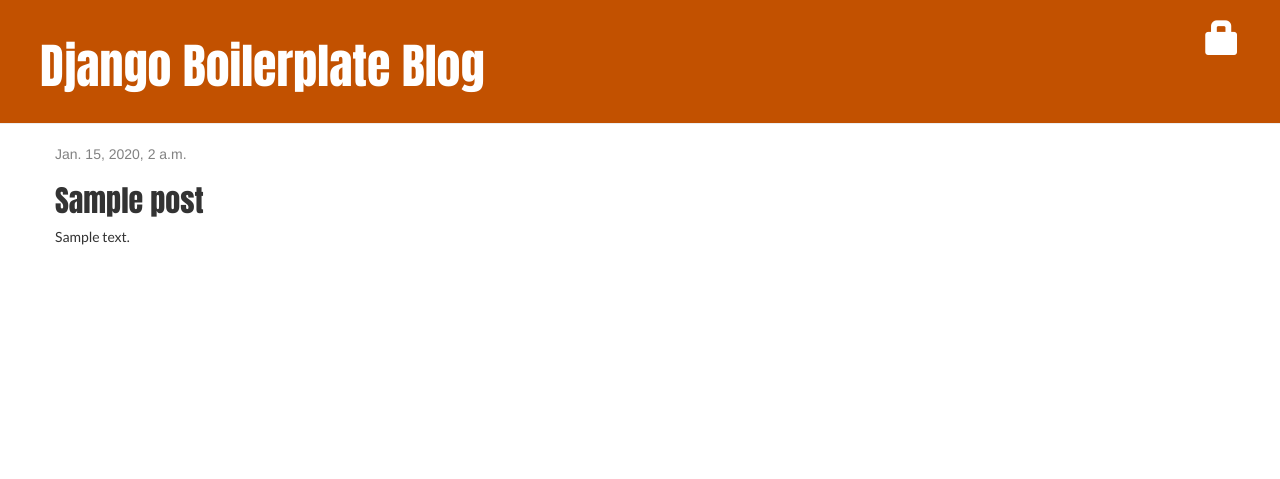
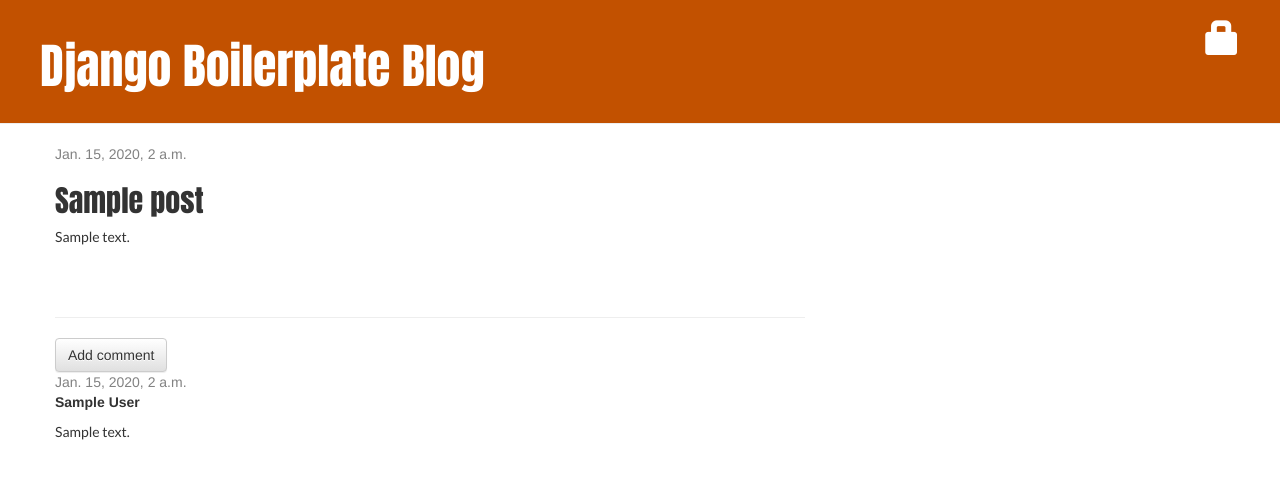
Before and after one commit to devo2ps/blog_example, a Django app: page /post/1/ in a window 1280 px wide. Shown: the top 479 px of the page. Run offline with Django 3.2, Linux system fonts and the light colour scheme; tables that the repository leaves empty hold one stand-in row (values such as "Sample post"); some libraries are stand-ins or nearby versions.

Commit message:
Completed comments functionality

```diff
--- a/blog_app/admin.py
+++ b/blog_app/admin.py
@@ -2,6 +2,8 @@ from django.contrib import admin
 
 # Register your models here.
 from django.contrib import admin
-from .models import Post
+from .models import Post, Comment
 
 admin.site.register(Post)
+
+admin.site.register(Comment)
--- a/blog_app/models.py
+++ b/blog_app/models.py
@@ -20,3 +20,22 @@ class Post(models.Model):
 
     def __str__(self):
         return self.title
+
+    def approved_comments(self):
+        return self.comments.filter(approved_comment=True)
+
+
+
+class Comment(models.Model):
+    post = models.ForeignKey('blog_app.Post', on_delete=models.CASCADE, related_name='comments')
+    author = models.CharField(max_length=200)
+    text = models.TextField()
+    created_date = models.DateTimeField(default=timezone.now)
+    approved_comment = models.BooleanField(default=False)
+
+    def approve(self):
+        self.approved_comment = True
+        self.save()
+
+    def __str__(self):
+        return self.text
--- a/blog_app/templates/blog_app/post_detail.html
+++ b/blog_app/templates/blog_app/post_detail.html
@@ -17,4 +17,25 @@
         <h2>{{ post.title }}</h2>
         <p>{{ post.text|linebreaksbr }}</p>
     </div>
+
+<hr>
+<a class="btn btn-default" href="{% url 'add_comment_to_post' pk=post.pk %}">Add comment</a>
+{% for comment in post.comments.all %}
+    {% if user.is_authenticated or comment.approved_comment %}
+    <div class="comment">
+        <div class="date">
+            {{ comment.created_date }}
+            {% if not comment.approved_comment %}
+                <a class="btn btn-default" href="{% url 'comment_remove' pk=comment.pk %}"><span class="glyphicon glyphicon-remove"></span></a>
+                <a class="btn btn-default" href="{% url 'comment_approve' pk=comment.pk %}"><span class="glyphicon glyphicon-ok"></span></a>
+            {% endif %}
+        </div>
+        <strong>{{ comment.author }}</strong>
+        <p>{{ comment.text|linebreaks }}</p>
+    </div>
+    {% endif %}
+{% empty %}
+    <p>No comments here yet :(</p>
+{% endfor %}
+
 {% endblock %}
--- a/blog_app/templates/blog_app/post_list.html
+++ b/blog_app/templates/blog_app/post_list.html
@@ -8,6 +8,8 @@
                     </div>
                     <h2><a href="{% url 'post_detail' pk=post.pk %}">{{ post.title }}</a></h2>
                     <p>{{ post.text|linebreaksbr }}</p>
+                    <a href="{% url 'post_detail' pk=post.pk %}">Comments: {{ post.approved_comments.count }}</a>
+
                 </div>
             {% endfor %}
 {% endblock %}
--- a/blog_app/urls.py
+++ b/blog_app/urls.py
@@ -9,7 +9,9 @@ urlpatterns = [
     path('drafts/', views.post_draft_list, name='post_draft_list'),
     path('post/<pk>/publish/', views.post_publish, name='post_publish'),
     path('post/<pk>/remove/', views.post_remove, name='post_remove'),
-
+    path('post/<int:pk>/comment/', views.add_comment_to_post, name='add_comment_to_post'),
+    path('comment/<int:pk>/approve/', views.comment_approve, name='comment_approve'),
+	path('comment/<int:pk>/remove/', views.comment_remove, name='comment_remove'),
 
 
 ]
--- a/blog_app/views.py
+++ b/blog_app/views.py
@@ -1,8 +1,10 @@
 from django.shortcuts import render, get_object_or_404, redirect
 from django.utils import timezone
-from .models import Post
-from .forms import PostForm
+from .models import Post, Comment
+from .forms import PostForm, CommentForm
 from django.contrib.auth.decorators import login_required
+
+
 
 def post_list(request):
 	posts_qs = Post.objects.filter(published_date__lte=timezone.now()).order_by('published_date')
@@ -57,3 +59,29 @@ def post_remove(request, pk):
     post = get_object_or_404(Post, pk=pk)
     post.delete()
     return redirect('post_list')
+
+@login_required
+def add_comment_to_post(request, pk):
+    post = get_object_or_404(Post, pk=pk)
+    if request.method == "POST":
+        form = CommentForm(request.POST)
+        if form.is_valid():
+            comment = form.save(commit=False)
+            comment.post = post
+            comment.save()
+            return redirect('post_detail', pk=post.pk)
+    else:
+        form = CommentForm()
+    return render(request, 'blog_app/add_comment_to_post.html', {'form': form})
+
+@login_required
+def comment_approve(request, pk):
+    comment = get_object_or_404(Comment, pk=pk)
+    comment.approve()
+    return redirect('post_detail', pk=comment.post.pk)
+
+@login_required
+def comment_remove(request, pk):
+    comment = get_object_or_404(Comment, pk=pk)
+    comment.delete()
+    return redirect('post_detail', pk=comment.post.pk)
```
Also changed, not shown: blog_app/forms.py (+9 -1 lines), blog_app/templates/blog_app/add_comment_to_post.html (added, +9 -0 lines), blog_app/migrations/0002_comment.py (added).
